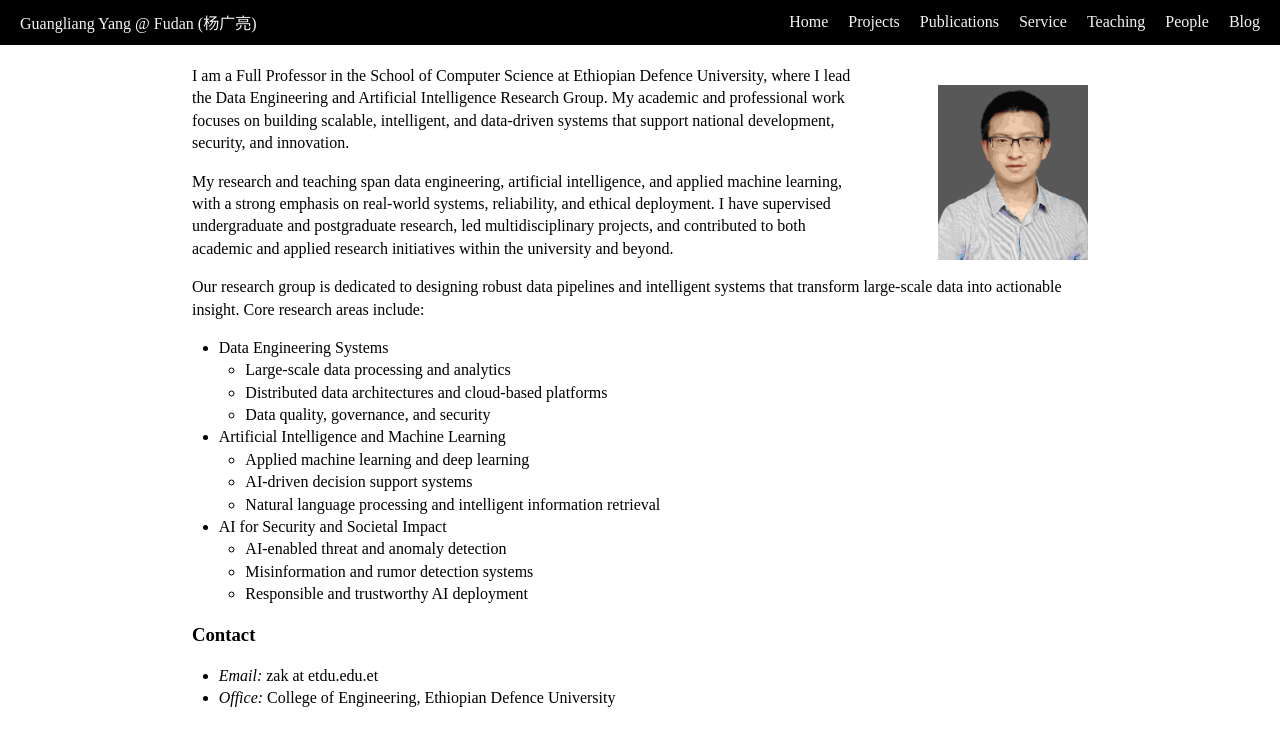
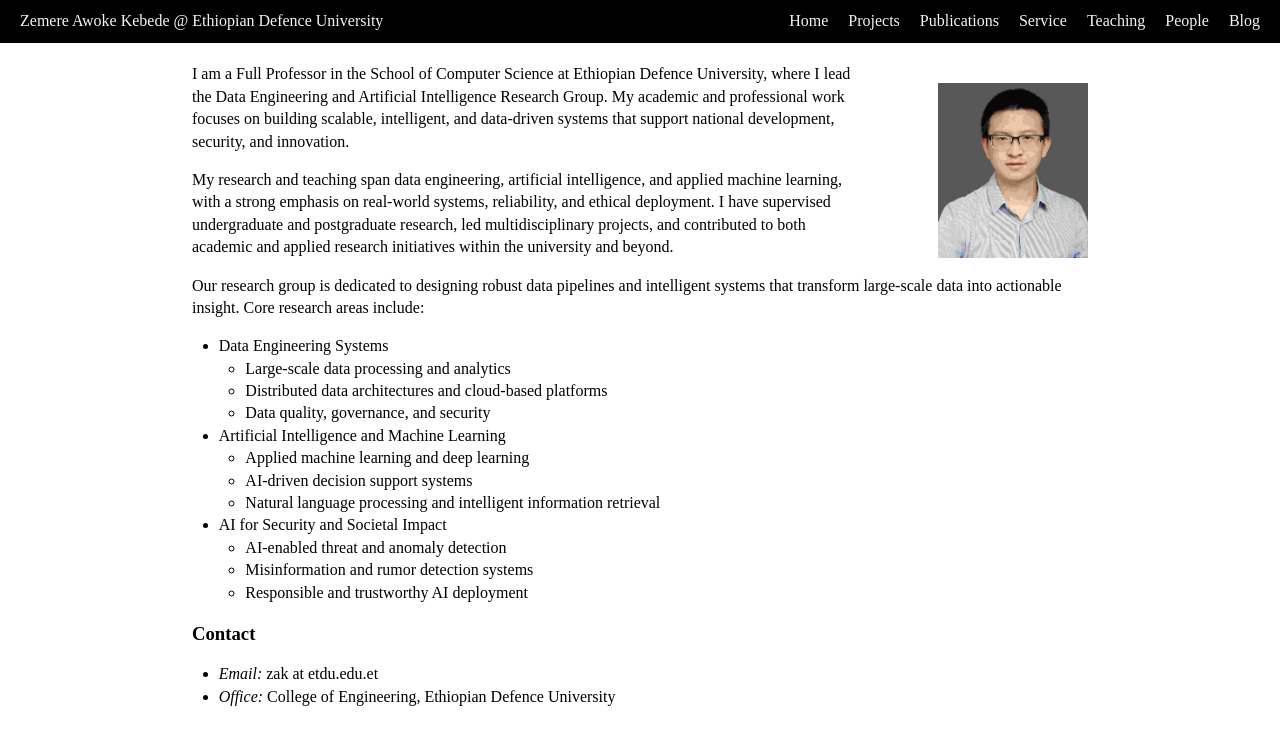
Before and after one commit to zemere-awoke/zemere-awoke.github.io, a Jekyll site: the page built from index.md, in a window 1280 px wide. Shown: the top 746 px of the page. Built offline with Jekyll 4.4.1, drawn with Linux system fonts in a browser that asks for light colours.

Commit message:
Update default.html

```diff
--- a/_layouts/default.html
+++ b/_layouts/default.html
@@ -13,7 +13,7 @@
     <header>
       <nav>
         <div class="nav-left">
-          <a href="/">Guangliang Yang @ Fudan (杨广亮)</a>
+          <a href="/">Zemere Awoke Kebede @ Ethiopian Defence University</a>
         </div>
         <div class="nav-right">
           <ul>
```
